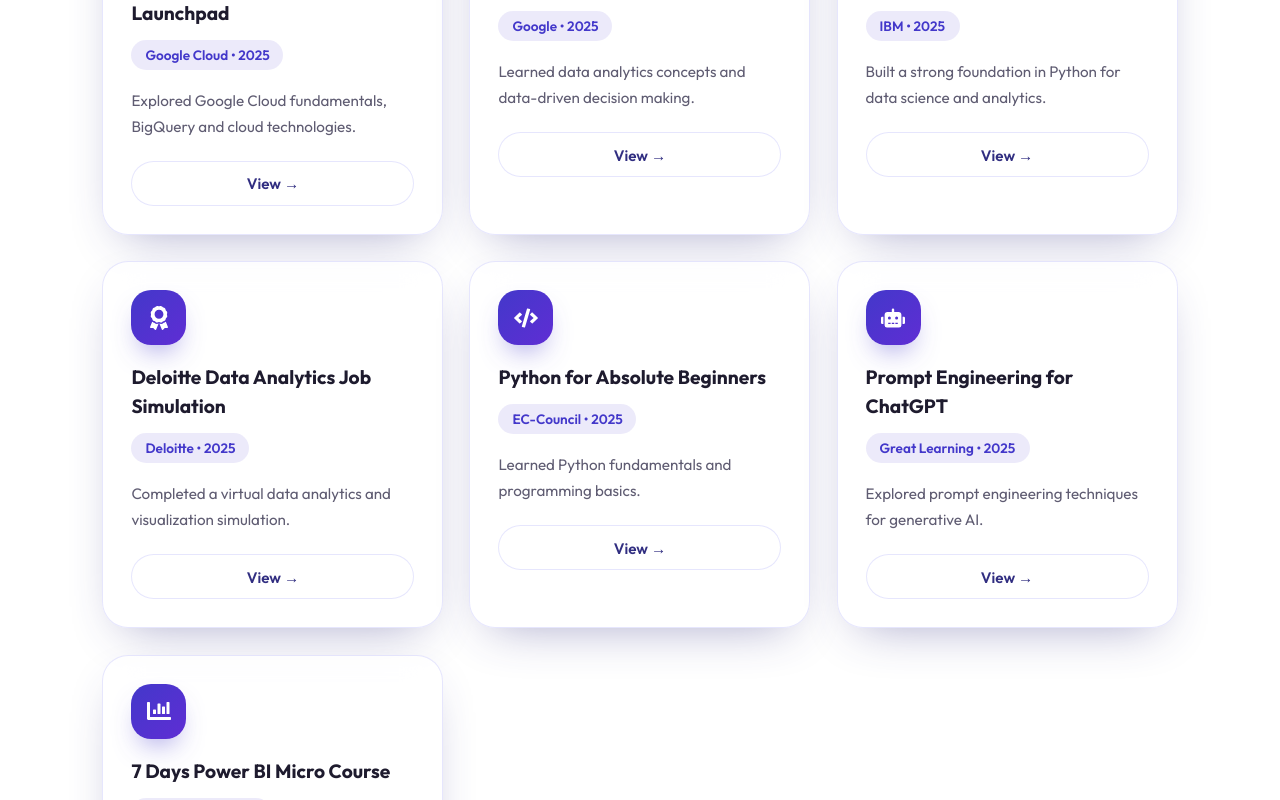
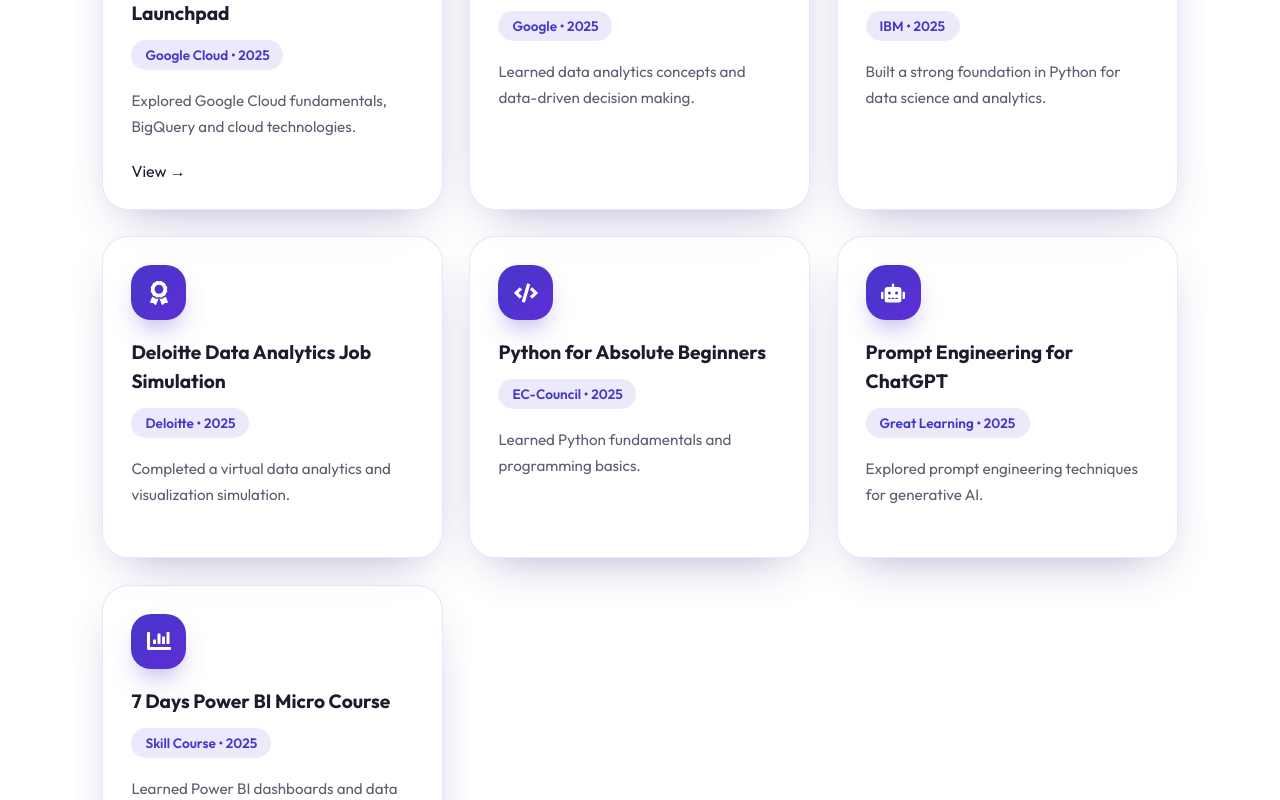
Before and after one commit to Rishikaj03/PORTFOLIO, a React app: page /certifications in a window 1280 px wide. Shown: the part 840-1640 px from the top of the page. Built offline with nearby package versions, Linux system fonts and the light colour scheme; the HTML template or start-up script is replaced by a standard one.

Commit message:
Update portfolio

```diff
--- a/src/data/certificates.jsx
+++ b/src/data/certificates.jsx
@@ -19,7 +19,7 @@
     description:
       "Explored Google Cloud fundamentals, BigQuery and cloud technologies.",
     image: "",
-    pdf: "/public/certificates/GoogleCloud.pdf",
+    pdf: "/certificates/GoogleCloud.pdf",
     link: "",
     featured: true,
   },
--- a/src/pages/CertificatesPage.jsx
+++ b/src/pages/CertificatesPage.jsx
@@ -127,7 +127,16 @@
                   <p>{cert.description}</p>
 
                   <div className="cert-buttons">
-                    <button>View →</button>
+                    {(cert.pdf || cert.image || cert.link) && (
+                      <a
+                        href={cert.pdf || cert.image || cert.link}
+                        target="_blank"
+                        rel="noreferrer"
+                        className="cert-view-btn"
+                      >
+                        View →
+                      </a>
+                    )}
                   </div>
                 </div>
               </motion.div>
```
